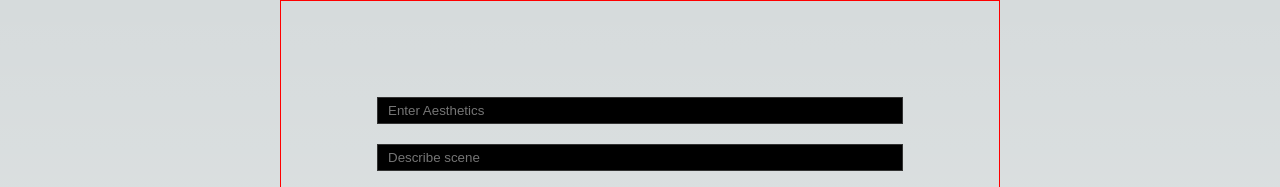
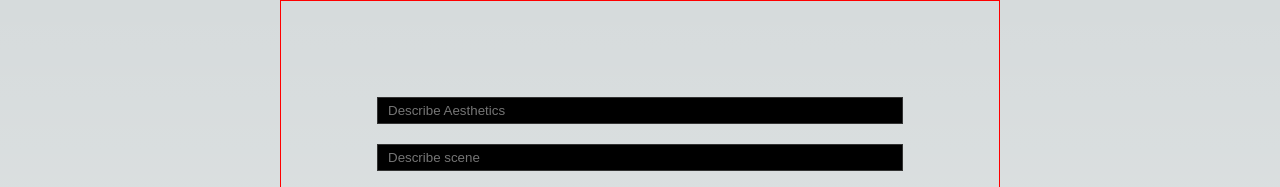
Before and after one commit to nishantrpai/tools.nishu.dev, a Next.js app: page /aicanvas in a window 1280 px wide. Shown: the top 187 px of the page. Built offline with nearby package versions, Linux system fonts and the light colour scheme; no server answers.

Commit message:
add random seed

```diff
--- a/pages/aicanvas.js
+++ b/pages/aicanvas.js
@@ -95,6 +95,8 @@ export default function AICanvas() {
       console.log('message', event.data)
       let data = JSON.parse(event.data);
       let session_hash = Math.random().toString(36).substring(2);
+      let seed = Math.floor(Math.random() * 1000000000);
+      setSeed(seed)
       console.log('session_hash', session_hash)
       // setSessionHash(session_hash)
       if (data.msg == 'send_hash') {
@@ -125,7 +127,7 @@ export default function AICanvas() {
       <main style={{ border: '1px solid red' }}>
         <div style={{ display: 'flex', flexDirection: 'column', gap: '20px', width: '100%' }}>
           <div>
-            <input style={{ border: '1px solid #333', background: '#000', width: '100%', padding: '5px 10px' }} placeholder='Enter Aesthetics' onChange={(e) => {
+            <input style={{ border: '1px solid #333', background: '#000', width: '100%', padding: '5px 10px' }} placeholder='Describe Aesthetics' onChange={(e) => {
               setAesthetics(e.target.value)
             }} />
           </div>
```
